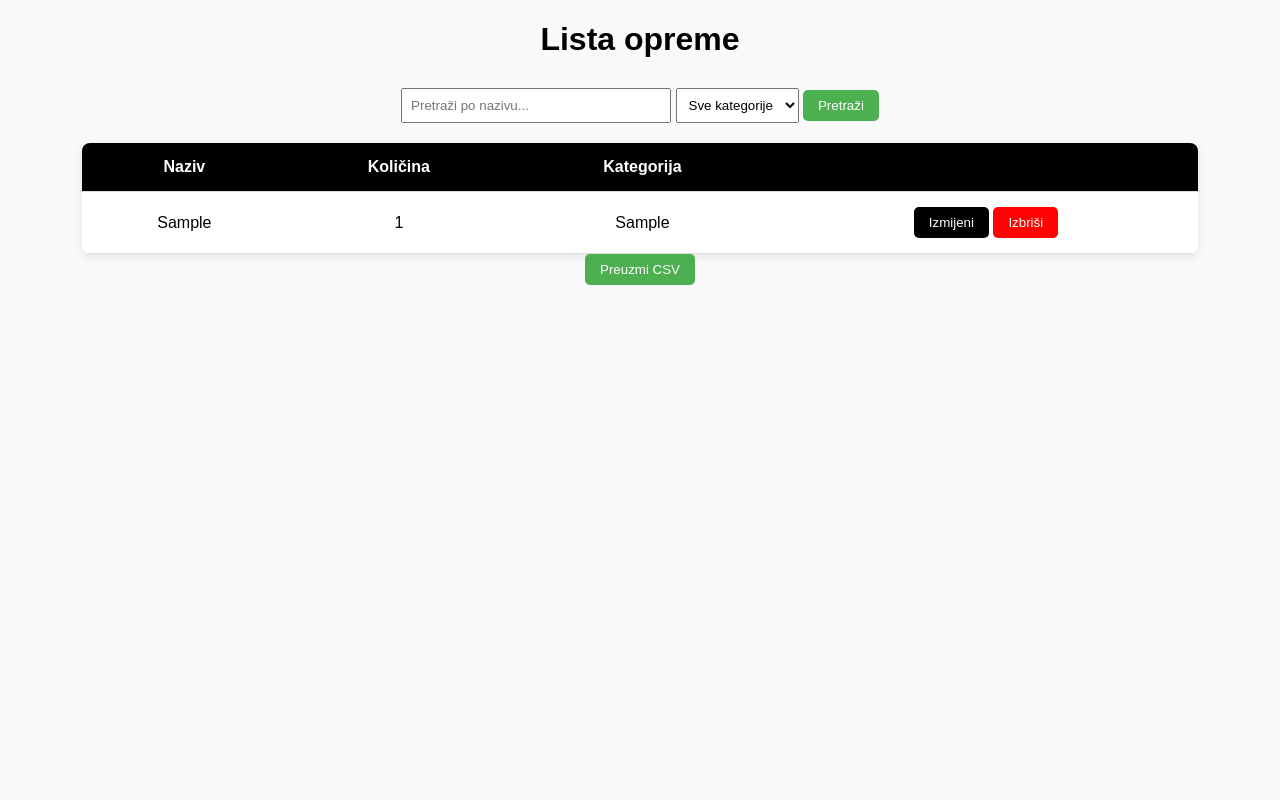
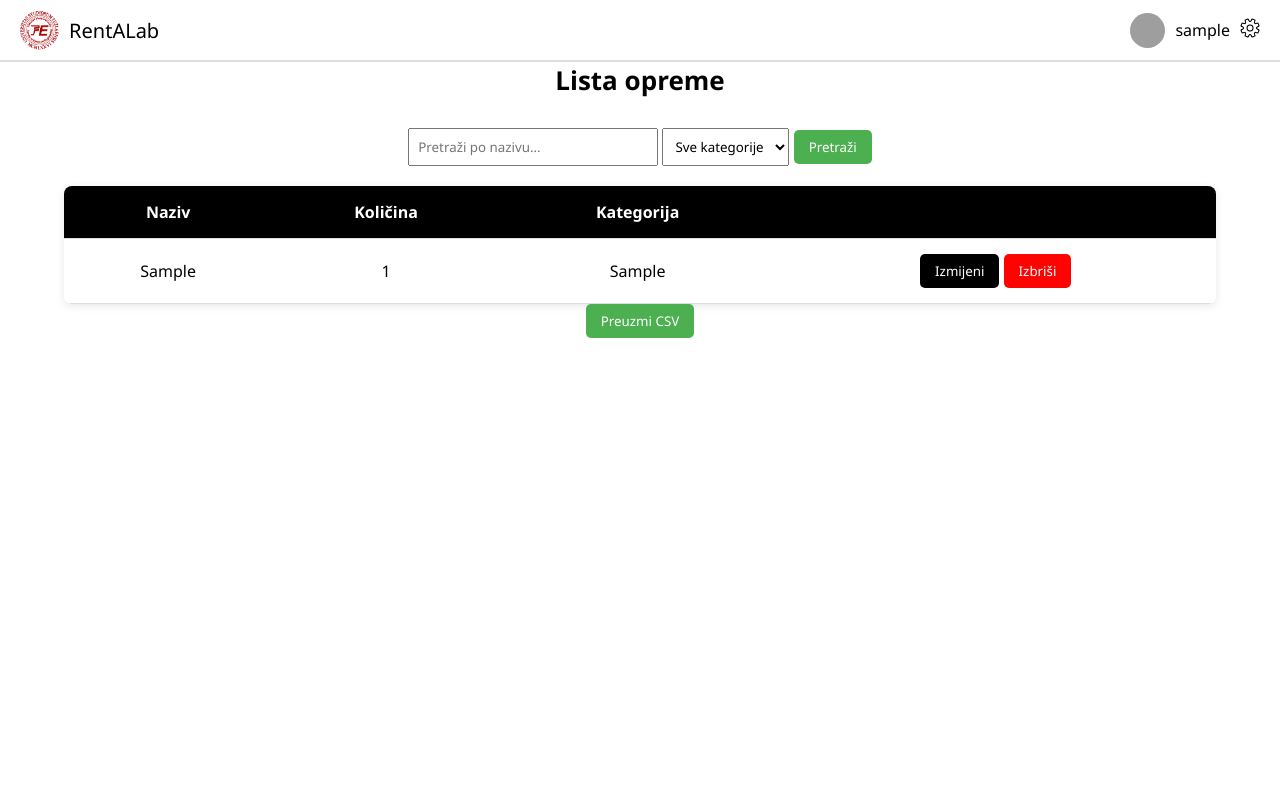
Before and after one commit to ensarcehajic/RentALab, a Flask app: page /browse in a window 1280 px wide. Run offline with Flask 3, Linux system fonts and the light colour scheme; the visitor is signed in with stand-in values (Sample User, id 1); tables that the repository leaves empty hold one stand-in row (values such as "Sample post"); some libraries are stand-ins or nearby versions; grey boxes are pictures that could not be loaded.

Commit message:
Merged sa Adnanovim branchom

```diff
--- /dev/null
+++ b/App/static/css/browse.css
@@ -0,0 +1,90 @@
+* {
+    box-sizing: border-box;
+    margin: 0;
+    padding: 0;
+    font-family: 'Segoe UI', Tahoma, Geneva, Verdana, sans-serif;
+  }
+
+  body, html {
+    height: 100%;
+    width: 100%;
+  }
+
+
+h1 {
+    text-align: center;
+    margin-bottom: 30px;
+}
+
+table {
+    width: 90%;
+    margin: auto;
+    border-collapse: collapse;
+    background-color: white;
+    box-shadow: 0 2px 8px rgba(0,0,0,0.1);
+    border-radius: 8px;
+    overflow: hidden;
+}
+
+th, td {
+    padding: 15px;
+    text-align: center;
+    border-bottom: 1px solid #ddd;
+}
+
+th {
+    background-color: #000000;
+    color: white;
+}
+
+tr:hover {
+    background-color: #f1f1f1;
+}
+
+.nedostupno {
+    background-color: #e0e0e0;
+    color: #888;
+}
+
+.iznajmi-dugme {
+    background-color: #4CAF50;
+    color: white;
+    border: none;
+    padding: 8px 15px;
+    border-radius: 5px;
+    cursor: pointer;
+    transition: background-color 0.3s;
+}
+
+.izmijeni {
+    background-color: #000000;
+    color: white;
+    border: none;
+    padding: 8px 15px;
+    border-radius: 5px;
+    cursor: pointer;
+    transition: background-color 0.3s;
+}
+
+.izbrisi {
+    background-color: #ff0202;
+    color: white;
+    border: none;
+    padding: 8px 15px;
+    border-radius: 5px;
+    cursor: pointer;
+    transition: background-color 0.3s;
+}
+
+.iznajmi-dugme:hover {
+    background-color: #45a049;
+}
+
+.onemoguceno-dugme {
+    background-color: #999;
+    color: white;
+    border: none;
+    padding: 8px 15px;
+    border-radius: 5px;
+    cursor: not-allowed;
+}
--- a/App/templates/base.html
+++ b/App/templates/base.html
@@ -1,16 +1,33 @@
+<!DOCTYPE html>
+<html lang="bs">
+    <head>
+      <meta charset="UTF-8">
+      <title>{% block title %}RentALab{% endblock %}</title>
+      <link rel="stylesheet" href="{{ url_for('static', filename='css/style.css') }}">
+      {% block styles %}{% endblock %}
+  </head>
+<body>
+
 <header class="header">
     <div class="header-left">
-      <img src="images/logo.png" alt="Logo" class="header-logo" />
+        <img src="{{ url_for('static', filename='images/logo.png') }}" alt="Logo" class="header-logo" />
         <span class="site-name">RentALab</span>
     </div>
     <div class="header-right">
         <img src="https://i.pravatar.cc/40" alt="User" class="user-avatar" />
-      <span class="user-name">John Doe</span>
+        <span class="user-name">{{ session.get('user', 'Gost') }}</span>
         <div class="settings">
-        <img src="../static/images/settings.png" alt="Settings" class="settings-icon" />
+            <img src="{{ url_for('static', filename='images/settings.png') }}" alt="Settings" class="settings-icon" />
             <div class="dropdown">
-          <a href="#" class="dropdown-item">Log Out</a>
+                <a href="{{ url_for('login_bp.logout') }}" class="dropdown-item">Log Out</a>
             </div>
         </div>
     </div>
 </header>
+
+<main>
+    {% block content %}{% endblock %}
+</main>
+
+</body>
+</html>
--- a/App/templates/browse_equipment.html
+++ b/App/templates/browse_equipment.html
@@ -1,86 +1,13 @@
-<!DOCTYPE html>
-<html lang="bs">
-<head>
-    <meta charset="UTF-8">
-    <title>Gledaj opremu</title>
-    <style>
-        body {
-            font-family: Arial, sans-serif;
-            margin: 20px;
-            background-color: #f9f9f9;
-        }
-        h1 {
-            text-align: center;
-            margin-bottom: 30px;
-        }
-        table {
-            width: 90%;
-            margin: auto;
-            border-collapse: collapse;
-            background-color: white;
-            box-shadow: 0 2px 8px rgba(0,0,0,0.1);
-            border-radius: 8px;
-            overflow: hidden;
-        }
-        th, td {
-            padding: 15px;
-            text-align: center;
-            border-bottom: 1px solid #ddd;
-        }
-        th {
-            background-color: #000000;
-            color: white;
-        }
-        tr:hover {
-            background-color: #f1f1f1;
-        }
-        .nedostupno {
-            background-color: #e0e0e0;
-            color: #888;
-        }
-        .iznajmi-dugme {
-            background-color: #4CAF50;
-            color: white;
-            border: none;
-            padding: 8px 15px;
-            border-radius: 5px;
-            cursor: pointer;
-            transition: background-color 0.3s;
-        }
-        .izmijeni {
-            background-color: #000000;
-            color: white;
-            border: none;
-            padding: 8px 15px;
-            border-radius: 5px;
-            cursor: pointer;
-            transition: background-color 0.3s;
-        }
-        .izbrisi {
-            background-color: #ff0202;
-            color: white;
-            border: none;
-            padding: 8px 15px;
-            border-radius: 5px;
-            cursor: pointer;
-            transition: background-color 0.3s;
-        }
-        .iznajmi-dugme:hover {
-            background-color: #45a049;
-        }
-        .onemoguceno-dugme {
-            background-color: #999;
-            color: white;
-            border: none;
-            padding: 8px 15px;
-            border-radius: 5px;
-            cursor: not-allowed;
-        }
-    </style>
-</head>
-<body>
+{% extends "base.html" %}
 
+{% block title %}Pregled opreme{% endblock %}
+{% block styles %}
+<link rel="stylesheet" href="{{ url_for('static', filename='css/browse.css') }}">
+{% endblock %}
+
+{% block content %}
 <h1>Lista opreme</h1>
+
 <form method="get" action="{{ url_for('equipment_bp.pregledaj_opremu') }}" style="text-align:center; margin-bottom: 20px;">
     <input type="text" name="search" placeholder="Pretraži po nazivu..." value="{{ search }}" style="padding: 8px; width: 250px;">
 
@@ -110,7 +37,7 @@
             <td>{{ item.kolicina }}</td>
             <td>{{ item.kategorija }}</td>
             <td>
-                    {% if role in ['admin','laborat']%}
+                {% if role in ['admin','laborant'] %}
                     <button class="izmijeni" type="submit">Izmijeni</button>
                     <button class="izbrisi" type="submit">Izbriši</button>
                 {% else %}
@@ -134,5 +61,4 @@
 </div>
 {% endif %}
 
-</body>
-</html>
+{% endblock %}
```
Also changed, not shown: App/templates/dashboard.html (+14 -14 lines). Lines whose indentation alone changed are shown as unchanged.
